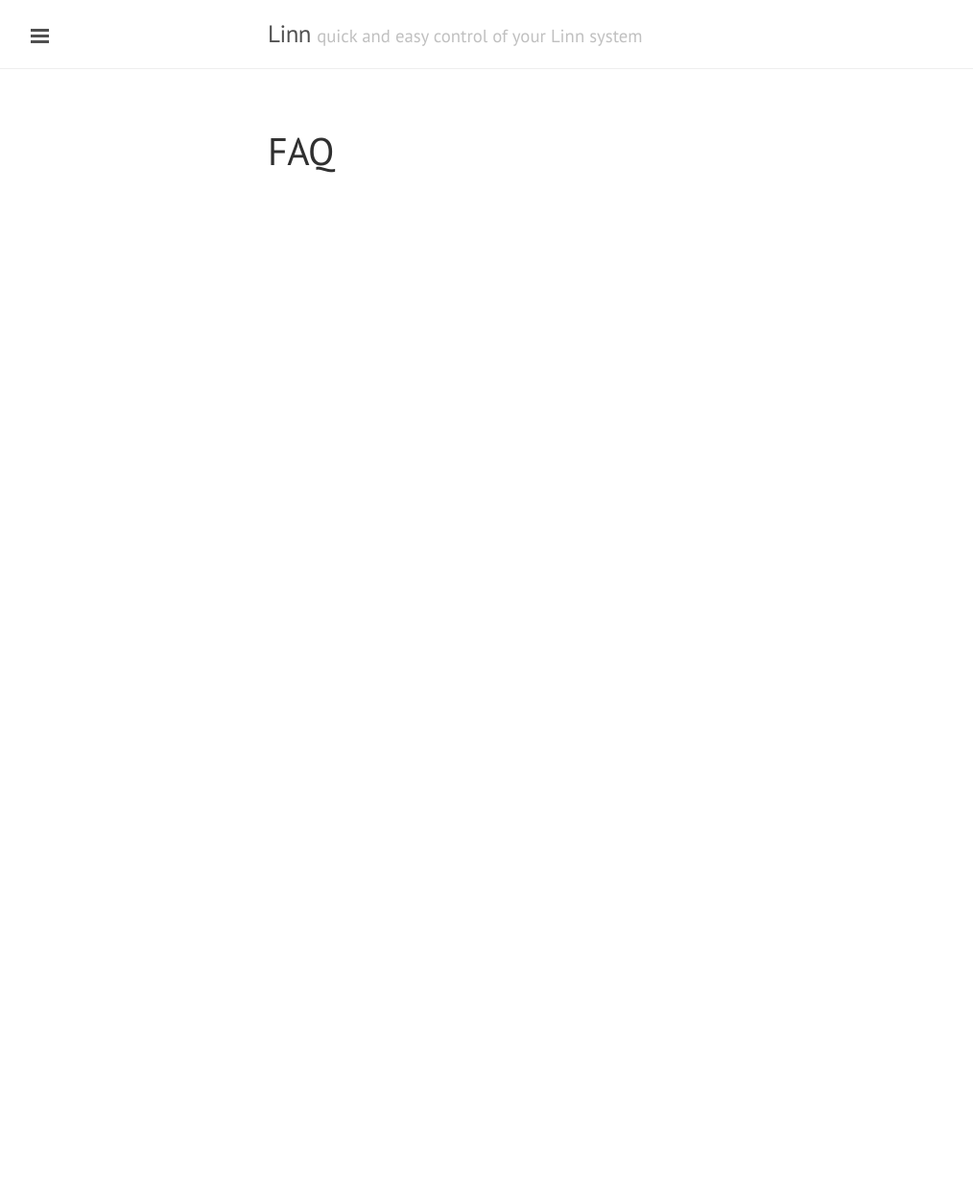
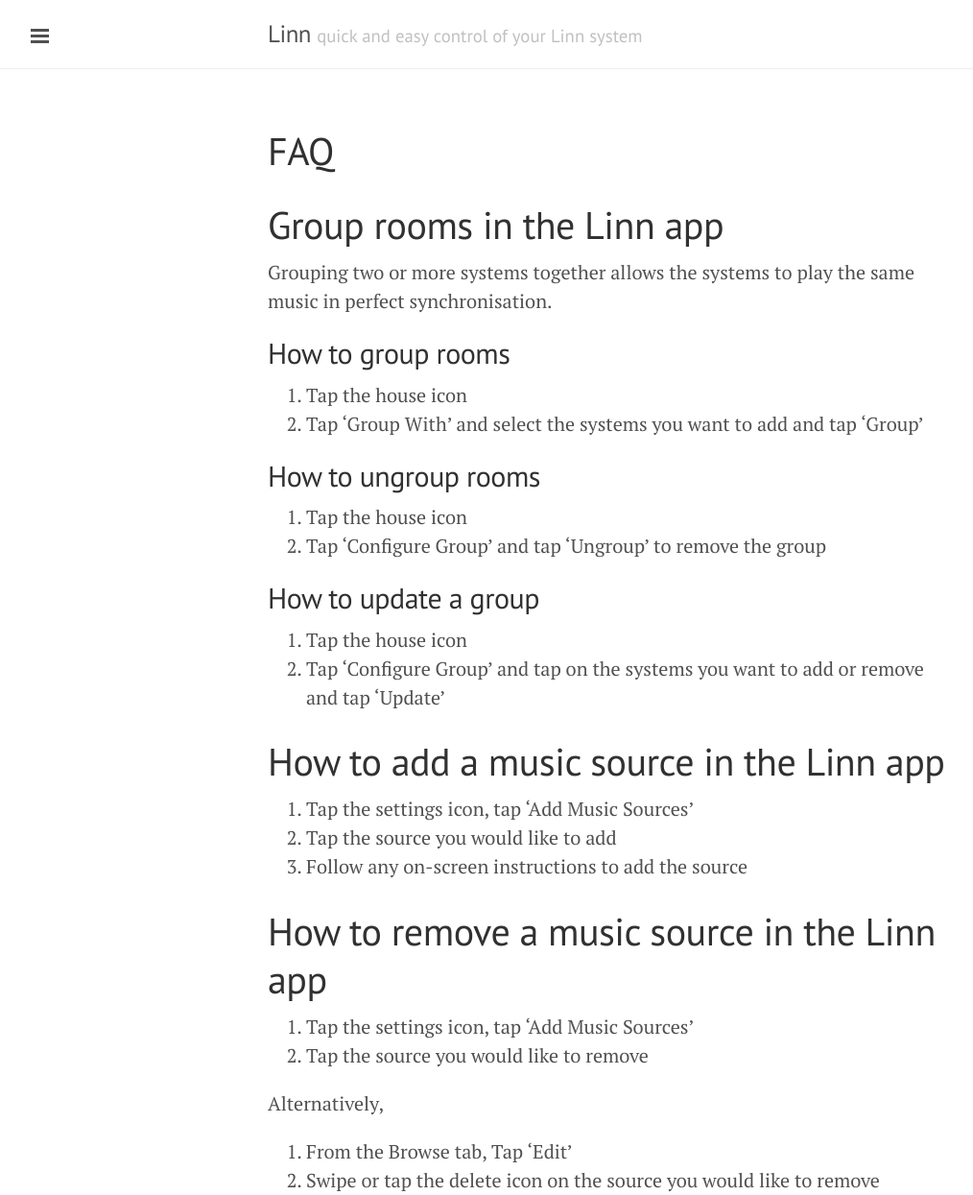
Before and after one commit to linn/linn.site, a Jekyll site: the page built from faq.md, in a window 1280 px wide. Shown: the whole page at 96% size, without its empty margins (1-1015 px from the left). Built offline with Jekyll 4.4.1, drawn with Linux system fonts in a browser that asks for light colours.

Commit message:
Added some FAQs

```diff
--- a/faq.md
+++ b/faq.md
@@ -2,3 +2,38 @@
 layout: page
 title: FAQ
 ---
+
+# Group rooms in the Linn app
+
+Grouping two or more systems together allows the systems to play the same music in perfect synchronisation.
+
+## How to group rooms
+
+1. Tap the house icon
+2. Tap 'Group With' and select the systems you want to add and tap 'Group'
+
+## How to ungroup rooms
+
+1. Tap the house icon
+2. Tap 'Configure Group' and tap 'Ungroup' to remove the group
+
+## How to update a group
+
+1. Tap the house icon
+2. Tap 'Configure Group' and tap on the systems you want to add or remove and tap 'Update'
+
+# How to add a music source in the Linn app
+
+1. Tap the settings icon, tap 'Add Music Sources'
+2. Tap the source you would like to add
+3. Follow any on-screen instructions to add the source
+
+# How to remove a music source in the Linn app
+
+1. Tap the settings icon, tap 'Add Music Sources'
+2. Tap the source you would like to remove
+
+Alternatively,
+
+1. From the Browse tab, Tap 'Edit'
+2. Swipe or tap the delete icon on the source you would like to remove
```
